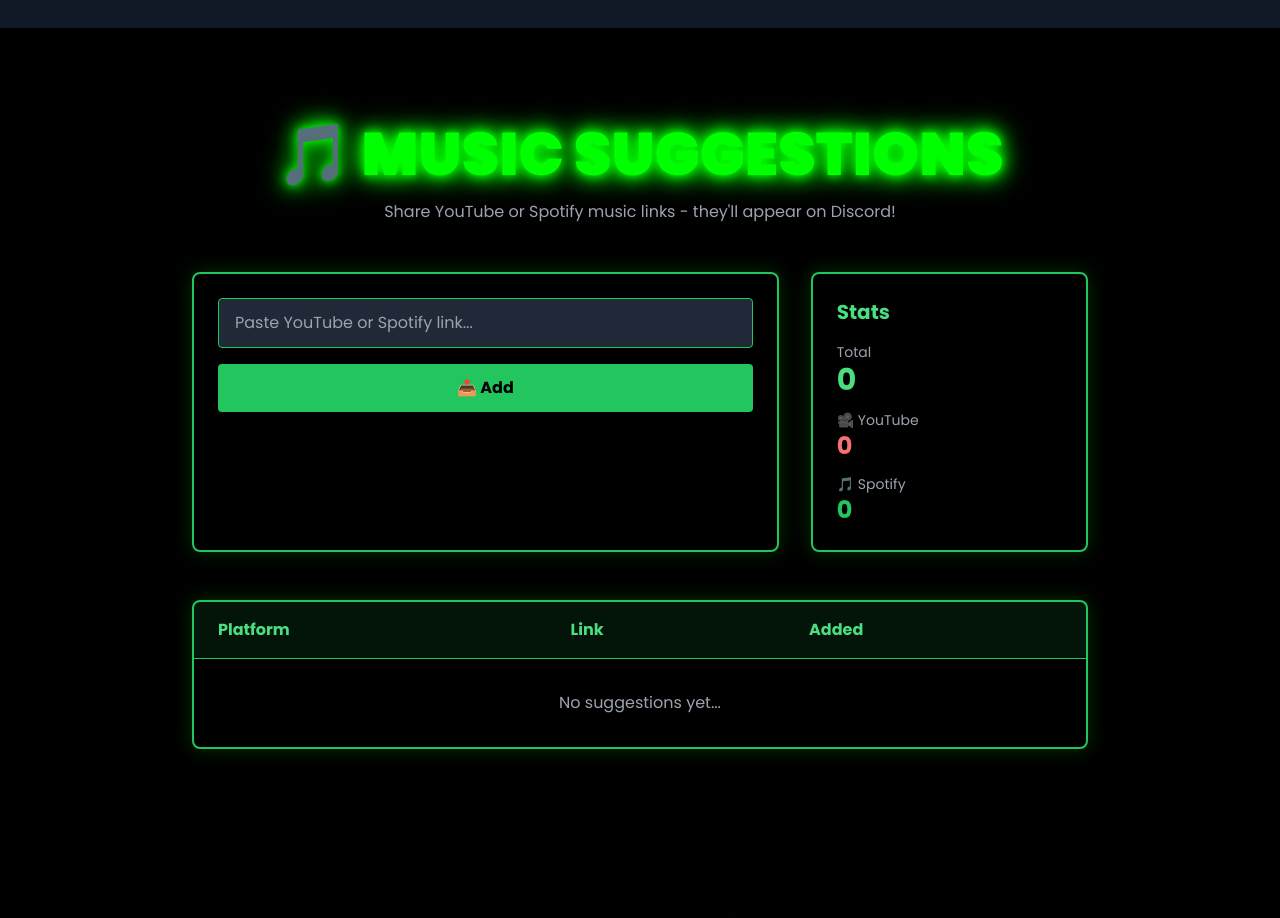
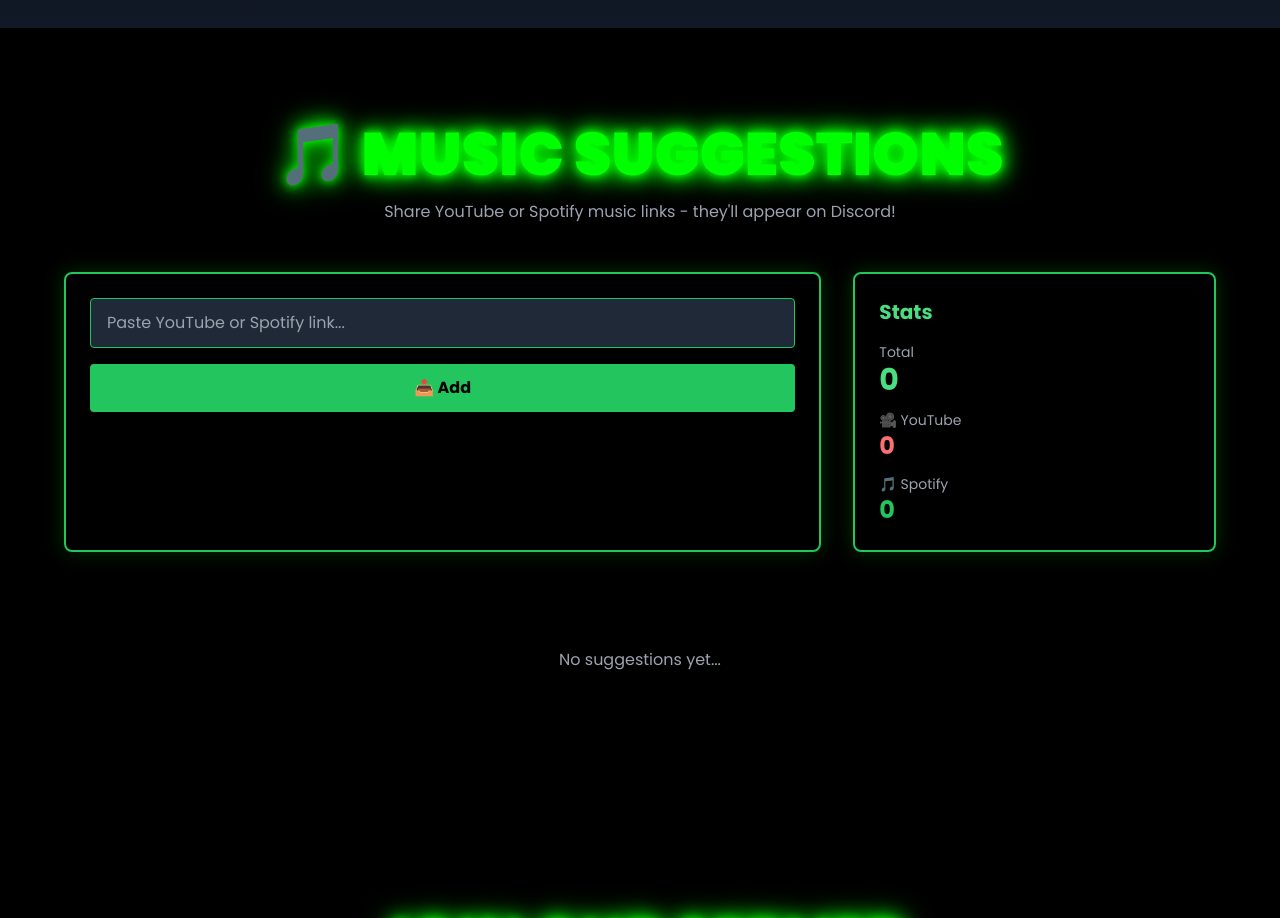
Before and after one commit to lumi1777777777-max/mainstreet-rp, a Next.js app: page / in a window 1280 px wide. Shown: the part 1280-2198 px from the top of the page. Built offline with nearby package versions, Linux system fonts and the light colour scheme.

Commit message:
Add music preview cards with thumbnails for YouTube links

```diff
--- a/app/components/MusicSuggestions.tsx
+++ b/app/components/MusicSuggestions.tsx
@@ -8,6 +8,7 @@
   musicLink: string;
   timestamp: string;
   platform: 'YouTube' | 'Spotify';
+  thumbnail?: string;
 }
 
 export default function MusicSuggestions() {
@@ -35,6 +36,22 @@
     return 'Spotify';
   };
 
+  const extractYoutubeThumbnail = (link: string): string | undefined => {
+    let videoId: string | null = null;
+
+    if (link.includes('youtube.com')) {
+      const url = new URL(link);
+      videoId = url.searchParams.get('v');
+    } else if (link.includes('youtu.be')) {
+      videoId = link.split('/').pop()?.split('?')[0];
+    }
+
+    if (videoId) {
+      return `https://img.youtube.com/vi/${videoId}/maxresdefault.jpg`;
+    }
+    return undefined;
+  };
+
   const handleSubmit = async (e: React.FormEvent) => {
     e.preventDefault();
     setLoading(true);
@@ -44,11 +61,15 @@
       const response = await axios.post('/api/music/submit', { musicLink });
 
       if (response.data.success) {
+        const platform = determinePlatform(musicLink);
+        const thumbnail = platform === 'YouTube' ? extractYoutubeThumbnail(musicLink) : undefined;
+
         const newEntry: MusicEntry = {
           id: Date.now().toString(),
           musicLink,
           timestamp: new Date().toLocaleString('en-US'),
-          platform: determinePlatform(musicLink),
+          platform,
+          thumbnail,
         };
 
         const updatedEntries = [newEntry, ...entries];
@@ -70,7 +91,7 @@
 
   return (
     <section className="music-suggestions py-24 px-4 bg-black">
-      <div className="max-w-4xl mx-auto">
+      <div className="max-w-6xl mx-auto">
         <h2 className="text-5xl md:text-6xl font-black glow-green mb-4 text-center">
           🎵 MUSIC SUGGESTIONS
         </h2>
@@ -135,49 +156,61 @@
           </div>
         </div>
 
-        {/* Table */}
-        <div className="border-2 border-green-500 rounded-lg overflow-hidden backdrop-blur-sm" style={{
-          boxShadow: '0 0 20px rgba(0, 255, 0, 0.2)',
-        }}>
-          <div className="overflow-x-auto">
-            <table className="w-full">
-              <thead>
-                <tr className="bg-green-500 bg-opacity-10 border-b border-green-500">
-                  <th className="px-6 py-4 text-left text-green-400 font-bold">Platform</th>
-                  <th className="px-6 py-4 text-left text-green-400 font-bold">Link</th>
-                  <th className="px-6 py-4 text-left text-green-400 font-bold">Added</th>
-                </tr>
-              </thead>
-              <tbody>
+        {/* Grid of Music Cards */}
+        <div className="grid grid-cols-1 sm:grid-cols-2 lg:grid-cols-3 xl:grid-cols-4 gap-4">
           {entries.length === 0 ? (
-                  <tr>
-                    <td colSpan={3} className="px-6 py-8 text-center text-gray-400">
+            <div className="col-span-full text-center text-gray-400 py-12">
               No suggestions yet...
-                    </td>
-                  </tr>
+            </div>
           ) : (
             entries.map((entry) => (
-                    <tr key={entry.id} className="border-b border-gray-700 hover:bg-gray-800 bg-opacity-50 transition-colors">
-                      <td className="px-6 py-4 text-2xl">
-                        {entry.platform === 'YouTube' ? '🎥' : '🎵'}
-                      </td>
-                      <td className="px-6 py-4">
               <a
+                key={entry.id}
                 href={entry.musicLink}
                 target="_blank"
                 rel="noopener noreferrer"
-                          className="text-green-400 hover:text-green-300 font-bold transition-colors truncate"
+                className="group border-2 border-green-500 rounded-lg overflow-hidden backdrop-blur-sm hover:scale-105 transition-transform duration-300"
+                style={{
+                  boxShadow: '0 0 20px rgba(0, 255, 0, 0.2)',
+                }}
               >
-                          {entry.musicLink}
+                {/* Image */}
+                {entry.thumbnail ? (
+                  <div className="relative w-full aspect-video bg-gray-800 overflow-hidden">
+                    <img
+                      src={entry.thumbnail}
+                      alt="Music thumbnail"
+                      className="w-full h-full object-cover group-hover:scale-110 transition-transform duration-300"
+                      onError={(e) => {
+                        e.currentTarget.style.display = 'none';
+                      }}
+                    />
+                    <div className="absolute inset-0 bg-black bg-opacity-40 group-hover:bg-opacity-20 transition-all duration-300 flex items-center justify-center">
+                      <span className="text-4xl">🎥</span>
+                    </div>
+                  </div>
+                ) : (
+                  <div className="w-full aspect-video bg-gradient-to-br from-green-600 to-green-900 flex items-center justify-center">
+                    <span className="text-5xl">🎵</span>
+                  </div>
+                )}
+
+                {/* Info */}
+                <div className="p-4 bg-gray-900 group-hover:bg-gray-800 transition-colors">
+                  <div className="flex items-center gap-2 mb-2">
+                    <span className="text-2xl">
+                      {entry.platform === 'YouTube' ? '🎥' : '🎵'}
+                    </span>
+                    <span className="text-sm text-gray-400">{entry.platform}</span>
+                  </div>
+                  <div className="text-xs text-gray-500">{entry.timestamp}</div>
+                  <div className="text-green-400 text-sm mt-2 truncate hover:text-green-300">
+                    Open →
+                  </div>
+                </div>
               </a>
-                      </td>
-                      <td className="px-6 py-4 text-gray-400 text-sm">{entry.timestamp}</td>
-                    </tr>
             ))
           )}
-              </tbody>
-            </table>
-          </div>
         </div>
       </div>
     </section>
```
Lines whose indentation alone changed are shown as unchanged.
